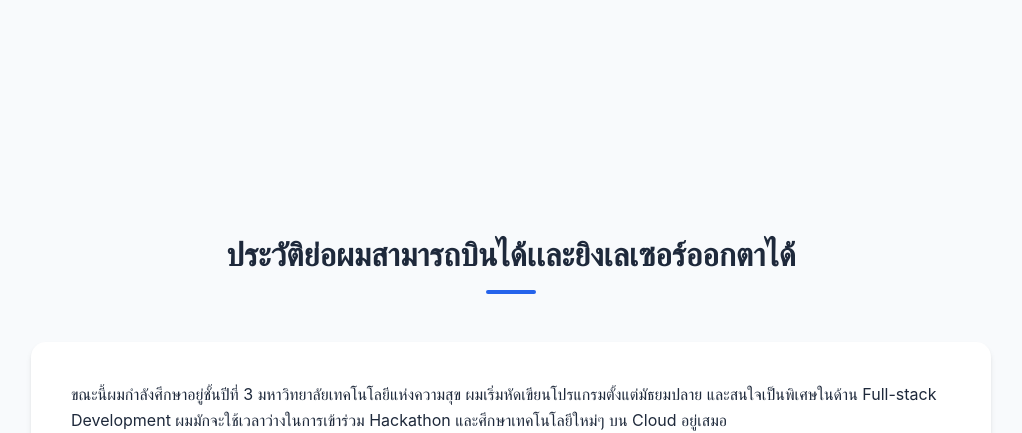
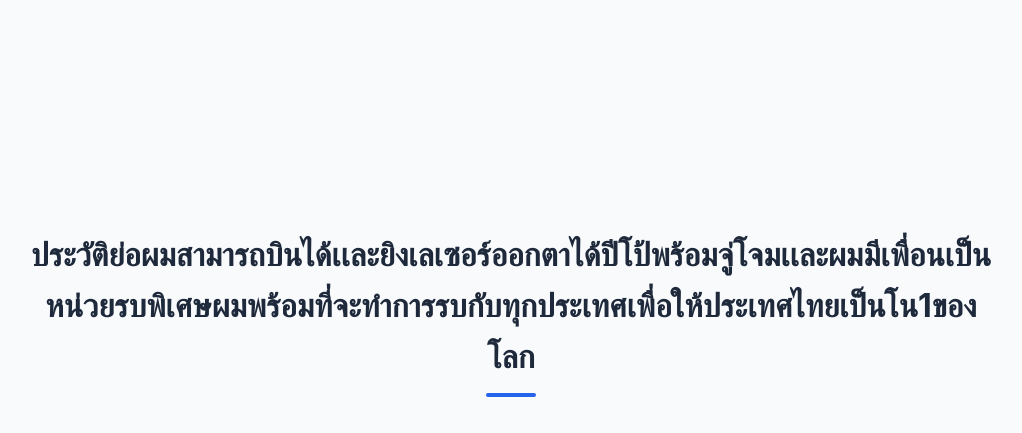
Before and after one commit to saran123935/my-Portfolio, a plain HTML site: page index.html in a window 1280 px wide. Shown: the part 526-959 px from the top of the page, without its empty margins (129-1151 px from the left). Drawn offline with nearby package versions, Linux system fonts and the light colour scheme.

Commit message:
Update index.html

```diff
--- a/index.html
+++ b/index.html
@@ -234,7 +234,7 @@
     <!-- About Section -->
     <section id="about">
         <div class="container">
-            <h2 class="section-title">ประวัติย่อผมสามารถบินได้เเละยิงเลเซอร์ออกตาได้</h2>
+            <h2 class="section-title">ประวัติย่อผมสามารถบินได้เเละยิงเลเซอร์ออกตาได้ปีโป้พร้อมจู่โจมเเละผมมีเพื่อนเป็นหน่วยรบพิเศษผมพร้อมที่จะทำการรบกับทุกประเทศเพื่อให้ประเทศไทยเป็นโน1ของโลก</h2>
             <div style="background: white; padding: 40px; border-radius: 15px; box-shadow: var(--shadow);">
                 <p>ขณะนี้ผมกำลังศึกษาอยู่ชั้นปีที่ 3 มหาวิทยาลัยเทคโนโลยีแห่งความสุข ผมเริ่มหัดเขียนโปรแกรมตั้งแต่มัธยมปลาย และสนใจเป็นพิเศษในด้าน Full-stack Development ผมมักจะใช้เวลาว่างในการเข้าร่วม Hackathon และศึกษาเทคโนโลยีใหม่ๆ บน Cloud อยู่เสมอ</p>
             </div>
```
